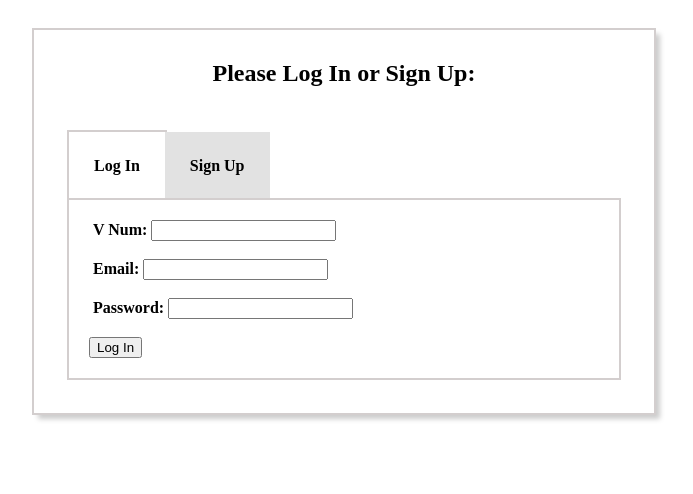
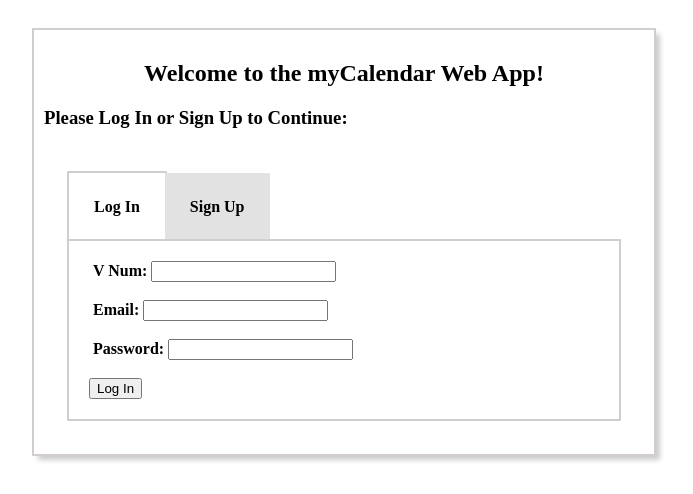
Before and after one commit to appiahla/practice-myCalendar, a PHP site: page / in a window 1280 px wide. Shown: the top 494 px of the page, without its empty margins (296-989 px from the left). Run offline with PHP 8.4, Linux system fonts and the light colour scheme.

Commit message:
edited index

```diff
--- a/index.php
+++ b/index.php
@@ -7,7 +7,8 @@
 <body>
 <div id="day-view-container">
   <div id="input-field">
-    <h2 class="title">Please Log In or Sign Up: </h2>
+    <h2 class="title">Welcome to the myCalendar Web App!</h2>
+    <h3 class="subtitle"> Please Log In or Sign Up to Continue: </h3>
 
     <div class="mytabs">
 
```
